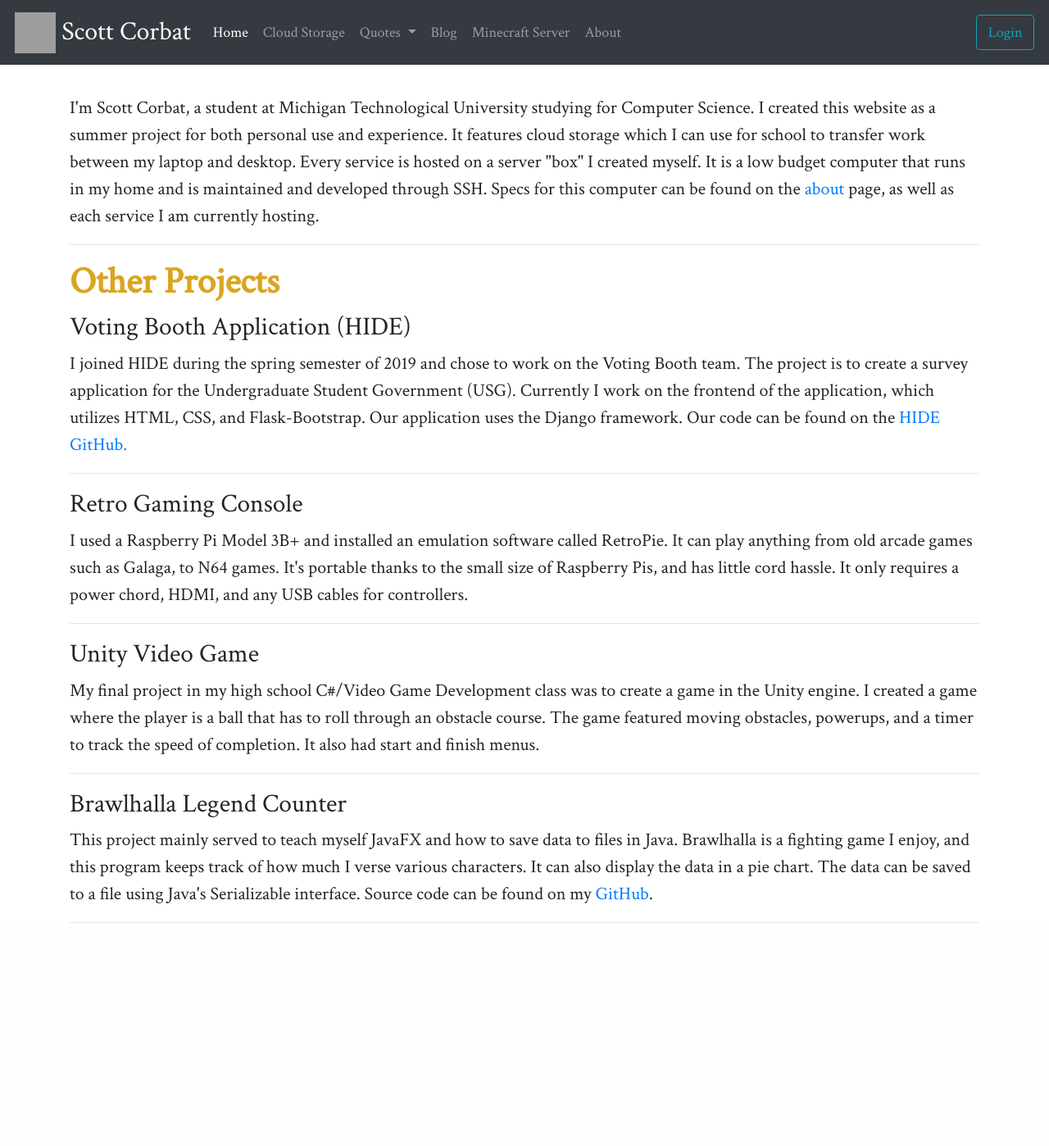
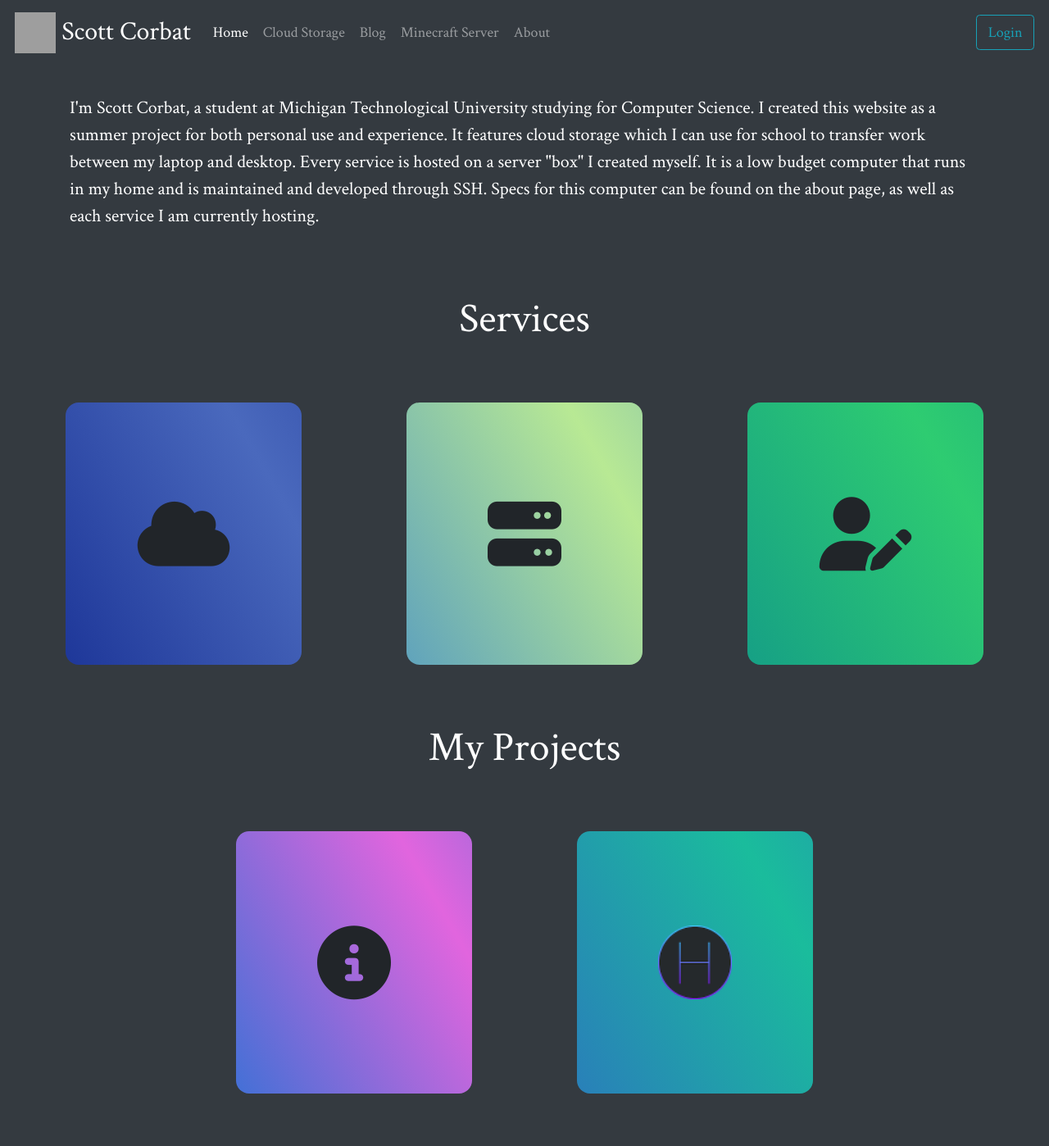
Before and after one commit to combateer3/Website, a Flask app: page / in a window 1280 px wide. Shown: the whole page at 82% size. Before the commit the page ends 1126 px from the top, so only its background shows below. Run offline with Flask 2, Linux system fonts and the light colour scheme; some libraries are stand-ins or nearby versions; grey boxes are pictures that could not be loaded.

Commit message:
Redesigned front page Uses a lot more custom CSS for sweet animations Added icons from fontawesome Updated some more website information Redesign does not currently function well on non desktop screens

```diff
--- a/app/blueprints/mcserver/templates/mcserver.html
+++ b/app/blueprints/mcserver/templates/mcserver.html
@@ -8,7 +8,9 @@
         Address: mc.scottcorbat.com<br>
         Version: 1.14.4<br>
         Owner: combateer3<br><br>
-        <a href="https://discord.gg/wrKWnru" class="big-link">Discord Link</a>
+        <a href="https://discord.gg/wrKWnru" class="no-link-style">
+            <i class="fab fa-discord fa-3x"></i>
+        </a>
     </div>
 
     <p class="read-text">
--- /dev/null
+++ b/app/static/assets/css/index.css
@@ -0,0 +1,100 @@
+body {
+    padding: 0;
+    margin: 0;
+    background-color: #343a40;
+}
+
+.intro {
+    color: white;
+}
+
+.card-container {
+    display: flex;
+    align-items: center;
+    justify-content: center;
+}
+
+.card-container a {
+    color: inherit;
+    text-decoration: none;
+}
+
+.my-card {
+    display: inline-flex;
+    flex-direction: column;
+    align-items: center;
+    justify-content: center;
+    /*This width and height is a 16:9 ratio*/
+    width: 22.5vw;
+    height: 40vh;
+    margin: 5vw;
+    border-radius: 2vh;
+    transition: 0.5s;
+    background-size: 200%;
+}
+
+.my-card i, .my-card img {
+    position: absolute;
+    transition: inherit;
+}
+
+.my-card div {
+    margin: 15px;
+    color: #171a1d;
+    transition: inherit;
+    opacity: 0;
+}
+
+.my-card .card-title {
+    font-size: 32px;
+}
+
+.my-card:hover {
+    background-position: right;
+}
+
+.my-card:hover i, .my-card:hover img {
+    transform: translate(0, -120%);
+}
+
+.my-card:hover div {
+    transform: translate(0, 60%);
+    opacity: 1;
+}
+
+.about-card {
+    background-image: linear-gradient(60deg, #4370d6, #e165de, #4370d6);
+}
+
+.servers-card {
+    background-image: linear-gradient(60deg, #60a3bc, #b8e994, #60a3bc);
+}
+
+.nextcloud-card {
+    background-image: linear-gradient(60deg, #1e3799, #4a69bd, #1e3799);
+}
+
+.blog-card {
+    background-image: linear-gradient(60deg, #16a085, #2ecc71, #16a085);
+}
+
+.hide-card {
+    background-image: linear-gradient(60deg, #2980b9, #1abc9c, #2980b9);
+}
+
+.blc-card {
+    background-image: linear-gradient(60deg, #d63031, #e17055, #d63031);
+}
+
+.my-card .hide-logo {
+    /*This matches the other icons on the page*/
+    width: 90px;
+    height: 90px;
+}
+
+.service-header {
+    text-align: center;
+    left: 20vh;
+    font-size: 50px;
+    color: white;
+}
--- a/app/static/assets/css/style.css
+++ b/app/static/assets/css/style.css
@@ -13,8 +13,9 @@ body, html {
     font-size: 22px;
 }
 
-.big-link {
-    font-size: 28px;
+.no-link-style {
+    color: inherit;
+    text-decoration: none;
 }
 
 #websiteTitle {
@@ -31,22 +32,3 @@ body, html {
 .container {
     padding-top: 2em;
 }
-
-#blog-left {
-    padding-top: 5vh;
-    padding-left: 5vw;
-}
-
-#blog-right {
-    padding-top: 5vh;
-    padding-right: 5vw;
-}
-
-#btn-post {
-    width: 30vh;
-    height: 20vh;
-    text-align: center;
-    margin: auto;
-    line-height: 20vh;
-    float: right;
-}
--- a/app/templates/base.html
+++ b/app/templates/base.html
@@ -5,6 +5,8 @@
 {{ super() }}
 <link href="../static/assets/css/style.css" rel="stylesheet">
 <link rel="icon" type="image/gif" href="../static/assets/images/husky-icon.png">
+<!-- fontawesome icons -->
+<script src="https://kit.fontawesome.com/2f1051008b.js" crossorigin="anonymous"></script>
 {% endblock %}
 
 {% block title %}<title>Scott's Forum</title>{% endblock %}
@@ -24,7 +26,7 @@
                     {{ render_nav_item('index', 'Home') }}
                     {{ render_nav_item('cloud', 'Cloud Storage') }}
 
-                    <!--No function to render nav dropdown menu in Bootstrap-Flask, so must be done manually-->
+                    <!--No function to render nav dropdown menu in Bootstrap-Flask, so must be done manually>
                     <li class="nav-item dropdown">
                         <a class="nav-link dropdown-toggle" href="#" id="navbarDropdown" role="button" data-toggle="dropdown" aria-haspopup="true" aria-expanded="false">
                             Quotes
@@ -33,7 +35,7 @@
                             <a class="dropdown-item" href="quotes1984">1984</a>
                             <a class="dropdown-item" href="quotesBNW">Brave New World</a>
                         </div>
-                    </li>
+                    </li-->
 
                     {{ render_nav_item('blog.blog_home', 'Blog') }}
                     {{ render_nav_item('mcserver.mcserver_home', 'Minecraft Server') }}
--- a/app/templates/index.html
+++ b/app/templates/index.html
@@ -1,50 +1,80 @@
 {% extends "base.html" %}
 
+{% block styles %}
+{{ super() }}
+    <link rel="stylesheet" href="../static/assets/css/index.css">
+{% endblock %}
+
 {% block content %}
-{{ super() }}
-<div class="container">
-    <p class="read-text">
-        I'm Scott Corbat, a student at Michigan Technological University studying for Computer Science.  I created this
-        website as a summer project for both personal use and experience.  It features cloud storage which I can use for school
-        to transfer work between my laptop and desktop.  Every service is hosted on a server "box" I created myself.  It is a low
-        budget computer that runs in my home and is maintained and developed through SSH.  Specs for this computer can be found on
-        the <a href="about" class="read-text">about</a> page, as well as each service I am currently hosting.
-    </p>
-    <hr>
 
-    <h1 style="font-weight: bold; color:goldenrod">Other Projects</h1>
-    <h3>Voting Booth Application (HIDE)</h3>
-    <p class="read-text">
-        I joined HIDE during the spring semester of 2019 and chose to work on the Voting Booth team.  The project is to
-        create a survey application for the Undergraduate Student Government (USG).  Currently I work on the frontend of
-        the application, which utilizes HTML, CSS, and Flask-Bootstrap.  Our application uses the Django framework. Our code can be found on the
-        <a href="https://github.com/MTUHIDE/ask-meagain" class="read-text">HIDE GitHub.</a>
-    </p>
-    <hr>
+<div class="container intro">
+<p class="read-text">
+    I'm Scott Corbat, a student at Michigan Technological University studying for Computer Science.
+    I created this website as a summer project for both personal use and experience. It features cloud storage which I can use for school to transfer work between my laptop and desktop.
+    Every service is hosted on a server "box" I created myself. It is a low budget computer that runs in my home and is maintained and developed through SSH.
+    Specs for this computer can be found on the about page, as well as each service I am currently hosting.
+</p>
+</div>
+    <br><br>
+<div class="service-header">Services</div>
 
-    <h3>Retro Gaming Console</h3>
-    <p class="read-text">
-        I used a Raspberry Pi Model 3B+ and installed an emulation software called RetroPie.  It can play anything from old
-        arcade games such as Galaga, to N64 games.  It's portable thanks to the small size of Raspberry Pis, and has little
-        cord hassle.  It only requires a power chord, HDMI, and any USB cables for controllers.
-    </p>
-    <hr>
+<div class="card-container">
+    <a class="my-card nextcloud-card" href="https://cloud.scottcorbat.com">
+        <i class="fa fa-cloud fa-5x"></i>
+        <div class="card-title">Nextcloud</div>
+        <div>Nextcloud is a third-party cloud storage system.  As of now, accounts are made
+            by me personally.  Contact me if you need one.
+        </div>
+    </a>
 
-    <h3>Unity Video Game</h3>
-    <p class="read-text">
-        My final project in my high school C#/Video Game Development class was to create a game in the Unity engine.  I created
-        a game where the player is a ball that has to roll through an obstacle course.  The game featured moving obstacles,
-        powerups, and a timer to track the speed of completion.  It also had start and finish menus.
-    </p>
-    <hr>
+    <a class="my-card servers-card" href="mcserver">
+        <i class="fa fa-server fa-5x"></i>
+        <div class="card-title">Servers</div>
+        <div>
+            I host a few different servers for my friends and I to play on. Minecraft and ARK: Survival Evolved are
+            some examples.  They are hosted on the same server machine as this website.
+        </div>
+    </a>
 
-    <h3>Brawlhalla Legend Counter</h3>
-    <p class="read-text">
-        This project mainly served to teach myself JavaFX and how to save data to files in Java.  Brawlhalla is a fighting
-        game I enjoy, and this program keeps track of how much I verse various characters.  It can also display the data in
-        a pie chart.  The data can be saved to a file using Java's Serializable interface.  Source code can be found on my
-        <a href="https://github.com/combateer3/Brawlhalla-Legend-Counter" class="read-text">GitHub</a>.
-    </p>
-    <hr>
+    <a class="my-card blog-card" href="blog">
+        <i class="fas fa-user-edit fa-5x"></i>
+        <div class="card-title">Blog</div>
+        <div>
+            Currently a WIP. Requires creation of an account, and right now I have some known database issues that
+            may prevent users from posting.
+        </div>
+    </a>
 </div>
+
+
+<div class="service-header">My Projects</div>
+<div class="card-container">
+    <a class="my-card about-card" href="about">
+        <i class="fa fa-info-circle fa-5x"></i>
+        <div class="card-title">About</div>
+        <div>
+            See more information about this website! The list of services it provides and the specifications
+            of the server it is run on.
+        </div>
+    </a>
+
+    <a class="my-card hide-card" href="https://github.com/MTUHIDE/ask-meagain">
+        <img class="hide-logo" src="../static/assets/images/HIDE_Logo.png" />
+        <div class="card-title">HIDE: Voting Booth</div>
+        <div>
+            I am a member of Michigan Tech's Humane Interface Design Enterprise (HIDE). I am on a team creating a survey
+            software for our Undergraduate Student Government (USG).
+        </div>
+    </a>
+
+    <!--a class="my-card blc-card" href="https://github.com/combateer3/Brawlhalla-Legend-Counter">
+        <i class="fab fa-java fa-5x"></i>
+        <div class="card-title">Brawlhalla Legend Counter</div>
+        <div>
+            A project I made when I was near the beginning of my coding journey.  Utilizes JavaFX and persistent
+            storage of data.
+        </div>
+    </a-->
+</div>
+
 {% endblock %}
```
Also changed, not shown: app/templates/about.html (+7 -2 lines), app/static/assets/images/HIDE_Logo.png (added), app/static/assets/images/hide_logo_Ptv_icon.ico (added).
